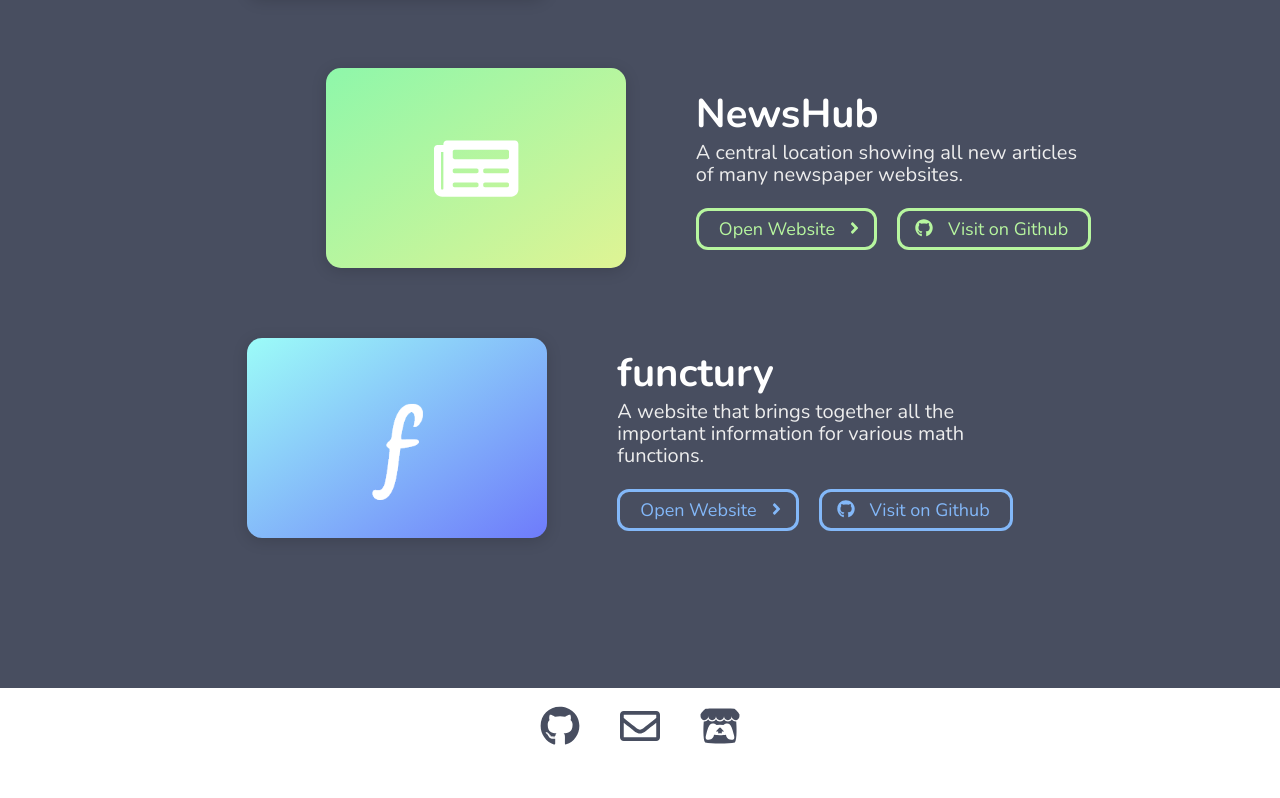
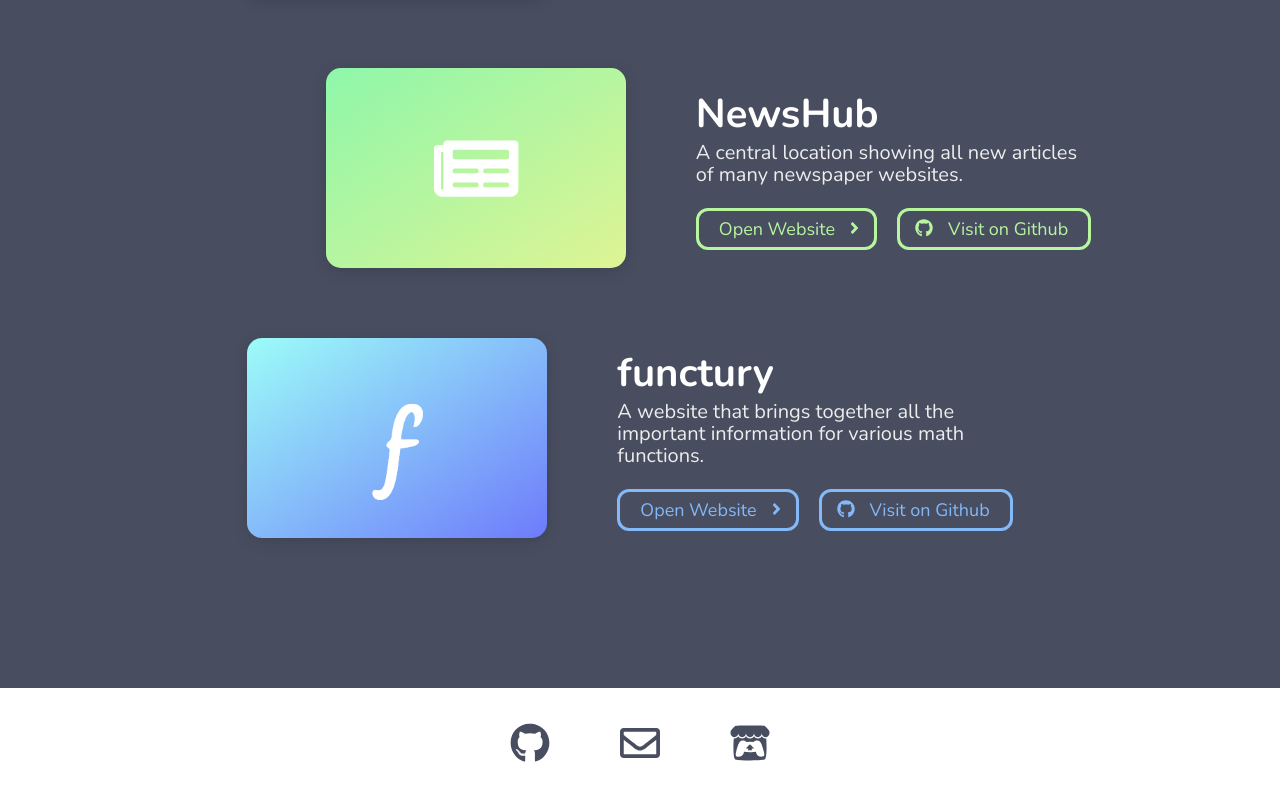
Before and after one commit to TwentyFiveSoftware/twentyfive.dev, a React (Create React App) app: page / in a window 1280 px wide. Shown: the part 1272-2070 px from the top of the page. Before the commit the page ends 2040 px from the top, so only its background shows below. Built offline with nearby package versions, Linux system fonts and the light colour scheme.

Commit message:
Added hover effect to social buttons.

```diff
--- a/src/App.js
+++ b/src/App.js
@@ -78,9 +78,9 @@ export default function App() {
                 </div>
             </div>
             <div className={'footer'}>
-                <a href={'https://www.github.com/TwentyFiveSoftware'}><FontAwesomeIcon icon={faGithub}/></a>
-                <a href={'mailto:TwentyFiveSoftware@gmail.com'}><FontAwesomeIcon icon={faEnvelope}/></a>
-                <a href={'https://twentyfive.itch.io/'}><FontAwesomeIcon icon={faItchIo}/></a>
+                <a className={'social-button'} href={'https://www.github.com/TwentyFiveSoftware'}><FontAwesomeIcon icon={faGithub}/></a>
+                <a className={'social-button'} href={'mailto:TwentyFiveSoftware@gmail.com'}><FontAwesomeIcon icon={faEnvelope}/></a>
+                <a className={'social-button'} href={'https://twentyfive.itch.io/'}><FontAwesomeIcon icon={faItchIo}/></a>
             </div>
         </div>
     );
--- a/src/style/style.css
+++ b/src/style/style.css
@@ -162,17 +162,11 @@ body {
 }
 
 .footer {
-  height: 8rem;
+  height: 11rem;
   background-color: #ffffff;
   display: flex;
   justify-content: center;
   align-items: center;
-}
-.footer a {
-  font-size: 4rem;
-  text-decoration: none;
-  color: #484E60;
-  margin: 0 2rem;
 }
 
 .button {
@@ -191,4 +185,40 @@ body {
   padding: 0.6rem 0 0.6rem 2rem;
 }
 
+.social-button {
+  font-size: 4rem;
+  text-decoration: none;
+  color: #484E60;
+  margin: 0 2rem;
+  transition: 0.4s linear;
+  position: relative;
+  width: 7rem;
+  height: 7rem;
+  display: grid;
+  place-items: center;
+}
+.social-button::before, .social-button::after {
+  content: "";
+  position: absolute;
+  width: 100%;
+  height: 100%;
+  left: 0;
+  top: 0;
+  transition: 0.4s linear;
+  box-sizing: border-box;
+}
+.social-button:hover {
+  transform: scale(0.8);
+}
+.social-button:hover::before {
+  border-left: 0.4rem solid #484E60;
+  border-right: 0.4rem solid #484E60;
+  transform: skewX(20deg);
+}
+.social-button:hover::after {
+  border-top: 0.4rem solid #484E60;
+  border-bottom: 0.4rem solid #484E60;
+  transform: skewY(-20deg);
+}
+
 /*# sourceMappingURL=style.css.map */
--- a/src/style/style.scss
+++ b/src/style/style.scss
@@ -181,18 +181,11 @@ body {
 }
 
 .footer {
-    height: 8rem;
+    height: 11rem;
     background-color: #ffffff;
     display: flex;
     justify-content: center;
     align-items: center;
-
-    a {
-        font-size: 4rem;
-        text-decoration: none;
-        color: #484E60;
-        margin: 0 2rem;
-    }
 }
 
 .button {
@@ -214,3 +207,45 @@ body {
         padding: 0.6rem 0 0.6rem 2rem;
     }
 }
+
+.social-button {
+    font-size: 4rem;
+    text-decoration: none;
+    color: #484E60;
+    margin: 0 2rem;
+    transition: .4s linear;
+    position: relative;
+    width: 7rem;
+    height: 7rem;
+    display: grid;
+    place-items: center;
+
+    &::before, &::after {
+        content: '';
+        position: absolute;
+        width: 100%;
+        height: 100%;
+        left: 0;
+        top: 0;
+        transition: .4s linear;
+        box-sizing: border-box;
+    }
+
+    &:hover {
+        transform: scale(0.8);
+
+        &::before {
+            border-left: 0.4rem solid #484E60;
+            border-right: 0.4rem solid #484E60;
+            transform: skewX(20deg);
+        }
+
+        &::after {
+            border-top: 0.4rem solid #484E60;
+            border-bottom: 0.4rem solid #484E60;
+            transform: skewY(-20deg);
+        }
+    }
+
+
+}
```
Also changed, not shown: 1 other file (tests, documents, lock files or other folders).
